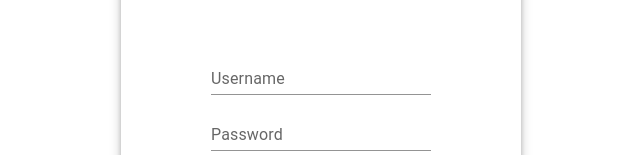
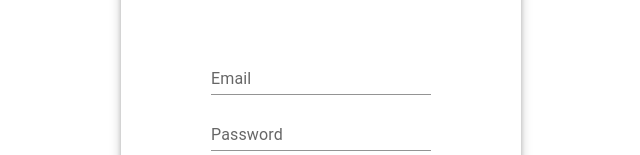
Before and after one commit to MichaelLin12/Google-Solutions, a React (Create React App) app in the folder solutions/: page /login in a window 1280 px wide. Shown: the part 217-372 px from the top of the page, without its empty margins (319-959 px from the left). Built offline with nearby package versions, Linux system fonts and the light colour scheme.

Commit message:
added login functionality

```diff
--- a/solutions/src/components/App.js
+++ b/solutions/src/components/App.js
@@ -8,14 +8,20 @@ import ProtectedRoute from './ProtectedRoute';
 import { authentication as auth} from "../firebase.js";
 import {Navigate} from "react-router-dom";
 import Market from './Market';
+import {db,authentication} from "../firebase.js";
+import { doc, getDoc } from "firebase/firestore";
+import { signInWithEmailAndPassword, createUserWithEmailAndPassword } from "firebase/auth";
+
 
 export default class App extends Component {
 
   constructor(props){
     super(props);
     this.state={
-      usernameLoginError:false,
-      passwordLoginError:false
+      emailLoginError:false,
+      passwordLoginError:false,
+      email:'',
+      password:''
     }
   }
 
@@ -29,12 +35,32 @@ export default class App extends Component {
     return user;
   }
 
-  changeLoginUserName(){
-    (this.state.usernameLoginError)? this.setState({usernameLoginError:false}):this.setState({usernameLoginError:true});
+  updateEmail(e){
+    this.setState({email:e.target.value, emailLoginError:false})
+    console.log(e.target.value)
   }
 
-  changeLoginPassword(){
-    (this.state.usernameLoginError)? this.setState({passwordLoginError:false}):this.setState({passwordLoginError:true});
+  updatePassword(e){
+    this.setState({password:e.target.value, passwordLoginError:false})
+    console.log(e.target.value)
+  }
+
+  async login(){
+    console.log("Hello World");
+    const auth = authentication;
+    signInWithEmailAndPassword(auth, this.state.email, this.state.password)
+      .then((userCredential) => {
+        // Signed in
+        const user = userCredential.user;
+        console.log(user)
+        // ...
+      })
+      .catch((error) => {
+        const errorCode = error.code;
+        const errorMessage = error.message;
+        console.log(errorMessage)
+        this.setState({emailLoginError:true, passwordLoginError:true});
+  });
   }
 
   /**
@@ -46,7 +72,7 @@ export default class App extends Component {
     <div className="App">
       <Routes>
         <Route path="/" element={<Home/>}/>
-        <Route path="/login" element={<Login usernameError={this.state.usernameLoginError} passwordError={this.state.passwordLoginError} changePasswordError={()=>{this.changeLoginPassword()}} changeUsernameError={()=>{this.changeLoginUserName()}}/>}/>
+        <Route path="/login" element={<Login emailError={this.state.emailLoginError} passwordError={this.state.passwordLoginError} updateEmail={(e)=>{this.updateEmail(e)}} updatePassword={(e)=>{this.updatePassword(e)}} login={()=>{this.login()}}/>}/>
         <Route path="/forgetPassword" element={<ForgetPassword/>}/>
         <Route path="/signup" element={<SignUp/>}/>
         <Route path="/market"
--- a/solutions/src/components/Entry/Login.js
+++ b/solutions/src/components/Entry/Login.js
@@ -10,6 +10,7 @@ const MainPaper = styled(Paper)(({ theme }) => ({
   textAlign:'center'
 }));
 
+
 export default function Login(props) {
   const navigate = useNavigate();
 
@@ -20,10 +21,10 @@ export default function Login(props) {
           Login
         </Typography>
         <div className='inputs'>
-          <TextField id="standard-basic" label="Username" variant="standard" error={props.usernameError}/>
+          <TextField id="email" label="Email" variant="standard" error={props.emailError} onChange={props.updateEmail}/>
           <br/>
           <div className='input-password'>
-            <TextField id="standard-basic" type='password' label="Password" variant="standard" error={props.passwordError} />
+            <TextField id="password" type='password' label="Password" variant="standard" error={props.passwordError} onChange={props.updatePassword}/>
           </div>
         </div>
         <div className='forget-container'>
@@ -32,7 +33,7 @@ export default function Login(props) {
           </Link>
         </div>
         <div className='button-container'>
-          <Button variant='outlined'>
+          <Button variant='outlined' onClick={props.login}>
             Login
           </Button>
         </div>
```
